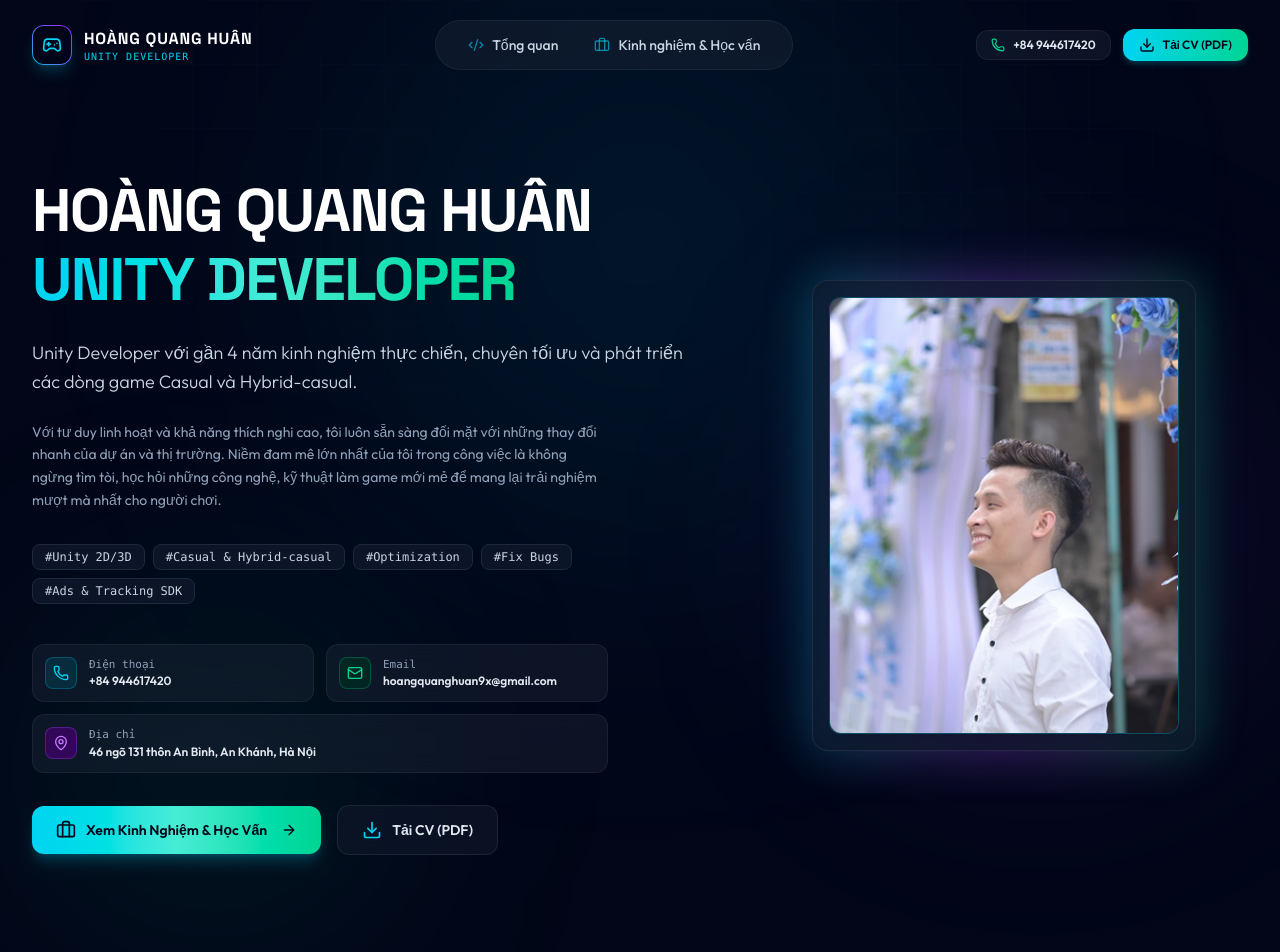
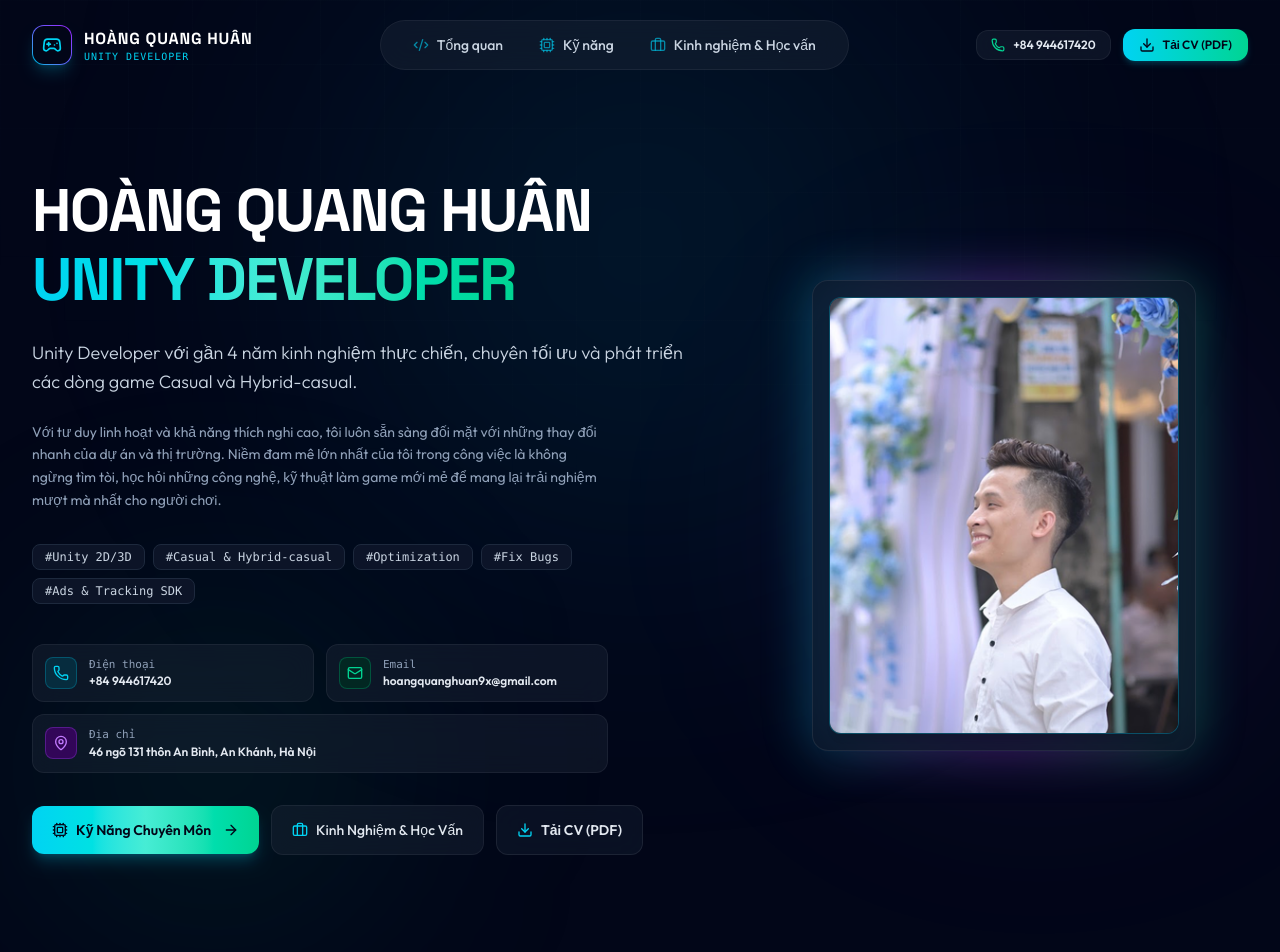
Before and after one commit to bon2ka4/Huan_CV, a React (Vite) app: page / in a window 1280 px wide. Shown: the top 952 px of the page. Built offline with nearby package versions, Linux system fonts and the light colour scheme.

Commit message:
feat: add comprehensive game dev skills data and update Skills section

```diff
--- a/src/components/Hero.jsx
+++ b/src/components/Hero.jsx
@@ -82,21 +82,29 @@ export default function Hero() {
             </div>
 
             {/* CTA Action Buttons */}
-            <div className="flex flex-wrap items-center justify-center lg:justify-start gap-4 pt-2">
+            <div className="flex flex-wrap items-center justify-center lg:justify-start gap-3 pt-2">
+              <a
+                href="#skills"
+                className="flex items-center gap-2 px-5 py-3.5 rounded-xl font-semibold text-sm text-slate-950 bg-gradient-to-r from-cyan-400 via-teal-300 to-emerald-400 hover:from-cyan-300 hover:to-emerald-300 shadow-lg shadow-cyan-500/25 transition-all duration-300 hover:scale-[1.02] active:scale-95"
+              >
+                <Cpu className="w-4 h-4" />
+                Kỹ Năng Chuyên Môn
+                <ArrowRight className="w-4 h-4 ml-1" />
+              </a>
+
               <a
                 href="#experience"
-                className="flex items-center gap-2.5 px-6 py-3.5 rounded-xl font-semibold text-sm text-slate-950 bg-gradient-to-r from-cyan-400 via-teal-300 to-emerald-400 hover:from-cyan-300 hover:to-emerald-300 shadow-lg shadow-cyan-500/25 transition-all duration-300 hover:scale-[1.02] active:scale-95"
+                className="flex items-center gap-2 px-5 py-3.5 rounded-xl font-medium text-sm text-slate-200 glass-card hover:bg-slate-800/80 hover:text-cyan-400 transition-all duration-300"
               >
-                <Briefcase className="w-5 h-5" />
-                Xem Kinh Nghiệm & Học Vấn
-                <ArrowRight className="w-4 h-4 ml-1" />
+                <Briefcase className="w-4 h-4 text-cyan-400" />
+                Kinh Nghiệm & Học Vấn
               </a>
 
               <button
                 onClick={handleExportPDF}
-                className="no-print flex items-center gap-2.5 px-6 py-3.5 rounded-xl font-semibold text-sm text-slate-200 glass-panel border border-cyan-500/40 hover:bg-slate-800/80 hover:text-cyan-400 transition-all duration-300 hover:scale-[1.02] active:scale-95 cursor-pointer"
+                className="no-print flex items-center gap-2 px-5 py-3.5 rounded-xl font-semibold text-sm text-slate-200 glass-panel border border-cyan-500/40 hover:bg-slate-800/80 hover:text-cyan-400 transition-all duration-300 hover:scale-[1.02] active:scale-95 cursor-pointer"
               >
-                <Download className="w-5 h-5 text-cyan-400" />
+                <Download className="w-4 h-4 text-cyan-400" />
                 Tải CV (PDF)
               </button>
             </div>
--- a/src/components/Navbar.jsx
+++ b/src/components/Navbar.jsx
@@ -20,6 +20,7 @@ export default function Navbar() {
 
   const navLinks = [
     { name: "Tổng quan", href: "#hero", icon: Code2 },
+    { name: "Kỹ năng", href: "#skills", icon: Cpu },
     { name: "Kinh nghiệm & Học vấn", href: "#experience", icon: Briefcase },
   ];
 
--- a/src/components/Skills.jsx
+++ b/src/components/Skills.jsx
@@ -6,7 +6,8 @@ const iconMap = {
   Cpu: Cpu,
   Zap: Zap,
   Boxes: Boxes,
-  Sparkles: Sparkles
+  Sparkles: Sparkles,
+  Workflow: Workflow
 };
 
 export default function Skills() {
--- a/src/data.js
+++ b/src/data.js
@@ -18,7 +18,57 @@ export const educationData = {
   description: "Tích lũy kiến thức chuyên sâu về Kỹ thuật lập trình Game, Mô phỏng hệ thống và kỹ năng làm việc nhóm."
 };
 
-export const skillsData = [];
+export const skillsData = [
+  {
+    category: "Lập trình chính (Programming)",
+    icon: "Cpu",
+    skills: [
+      { name: "Unity & C# Gameplay Programming", level: "Expert" },
+      { name: "Cấu trúc OOP & Clean Code", level: "Senior" },
+      { name: "Xử lý Vật lý (Physics 2D/3D) & Animation", level: "Senior" },
+      { name: "UI Canvas & Layout Optimization", level: "Senior" }
+    ]
+  },
+  {
+    category: "Kiến trúc Game (Architecture)",
+    icon: "Boxes",
+    skills: [
+      { name: "Finite State Machine (FSM) Gameplay & AI", level: "Senior" },
+      { name: "Hệ thống Modular (Modular Systems)", level: "Senior" },
+      { name: "ScriptableObject Data Architecture", level: "Senior" },
+      { name: "Save/Load Data (JSON / PlayerPrefs)", level: "Senior" }
+    ]
+  },
+  {
+    category: "Tối ưu hóa Mobile (Optimization)",
+    icon: "Zap",
+    skills: [
+      { name: "Tối ưu hiệu năng (FPS) thiết bị cấu hình thấp", level: "Expert" },
+      { name: "Quản lý bộ nhớ, Zero GC & Object Pooling", level: "Senior" },
+      { name: "Kiểm soát và giảm dung lượng bản build (Textures, Audio)", level: "Senior" },
+      { name: "Giảm Draw Calls & Canvas Rebuilds", level: "Senior" }
+    ]
+  },
+  {
+    category: "Tích hợp SDK (SDKs & Ads)",
+    icon: "Sparkles",
+    skills: [
+      { name: "Firebase (Analytics, Events, Remote Config)", level: "Senior" },
+      { name: "Ads Mediation (AppLovin MAX, AdMob, IronSource)", level: "Senior" },
+      { name: "In-App Purchase (IAP) & Quản lý tiền tệ", level: "Senior" },
+      { name: "Localization (Đa ngôn ngữ)", level: "Senior" }
+    ]
+  },
+  {
+    category: "Công cụ & Quy trình (Tools & Workflow)",
+    icon: "Workflow",
+    skills: [
+      { name: "Git Workflow (Version Control, Branching)", level: "Senior" },
+      { name: "Debugging & Profiling (Unity Profiler, Android Logcat)", level: "Senior" },
+      { name: "Thích ứng nhanh, học hỏi công nghệ mới & Teamwork", level: "Expert" }
+    ]
+  }
+];
 
 export const projectsData = [];
 
```
